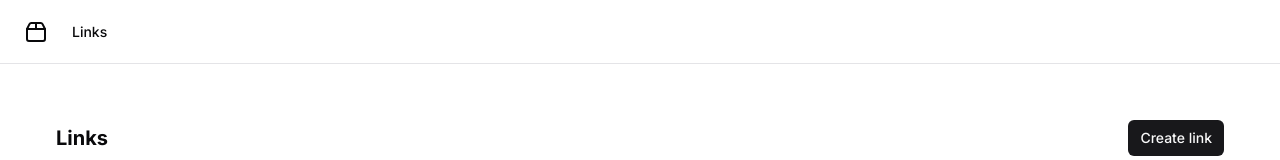
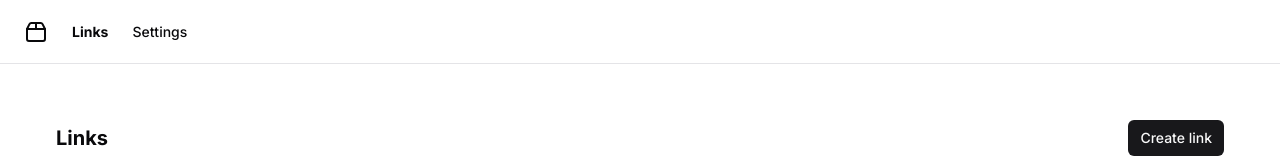
Before and after one commit to advents-io/advents, a Next.js app in the folder apps/app/: page / in a window 1280 px wide. Shown: the top 160 px of the page. Built offline with nearby package versions, Linux system fonts and the light colour scheme; no server answers; the database is empty.

Commit message:
feat: configura header

```diff
--- a/apps/app/src/components/header.tsx
+++ b/apps/app/src/components/header.tsx
@@ -1,34 +1,55 @@
+'use client'
+
 import { Menu, Package2 } from 'lucide-react'
 import Link from 'next/link'
+import { useState } from 'react'
 
+import { NavigationItem } from '@/components/navigation-item'
 import { Button } from '@/components/ui/button'
 import { Sheet, SheetContent, SheetTrigger } from '@/components/ui/sheet'
+import { Routes } from '@/utils/routes'
 
 export const Header = () => {
+  const [isMenuOpen, setIsMenuOpen] = useState(false)
+
+  const closeMenu = () => setIsMenuOpen(false)
+
   return (
     <header className='sticky top-0 flex h-16 items-center gap-4 border-b bg-background px-4 md:px-6'>
-      <nav className='hidden flex-col gap-6 text-lg font-medium md:flex md:flex-row md:items-center md:gap-5 md:text-sm lg:gap-6'>
-        <Link href='#' className='flex items-center gap-2 text-lg font-semibold md:text-base'>
+      <nav className='hidden flex-row items-center gap-6 md:flex'>
+        <Link href={Routes['/']}>
           <Package2 className='h-6 w-6' />
         </Link>
-        <Link href='#' className='transition-colors hover:text-foreground'>
-          Links
-        </Link>
+
+        <NavigationItem href={Routes['/']}>Links</NavigationItem>
+        <NavigationItem href={Routes['/settings']}>Settings</NavigationItem>
       </nav>
-      <Sheet>
+
+      <Sheet open={isMenuOpen} onOpenChange={setIsMenuOpen}>
         <SheetTrigger asChild>
-          <Button variant='outline' size='icon' className='shrink-0 md:hidden'>
-            <Menu className='h-5 w-5' />
-          </Button>
-        </SheetTrigger>
-        <SheetContent side='left'>
-          <nav className='grid gap-6 text-lg font-medium'>
-            <Link href='#' className='flex items-center gap-2 text-lg font-semibold'>
+          <div className='flex flex-1 items-center justify-between md:hidden'>
+            <Link href={Routes['/']}>
               <Package2 className='h-6 w-6' />
             </Link>
-            <Link href='#' className='hover:text-foreground'>
+
+            <Button variant='outline' size='icon'>
+              <Menu className='h-5 w-5' />
+            </Button>
+          </div>
+        </SheetTrigger>
+
+        <SheetContent side='right'>
+          <nav className='grid gap-6'>
+            <Link href={Routes['/']} className='flex items-center gap-2 text-lg font-semibold'>
+              <Package2 className='h-6 w-6' />
+            </Link>
+
+            <NavigationItem onClick={closeMenu} href={Routes['/']}>
               Links
-            </Link>
+            </NavigationItem>
+            <NavigationItem onClick={closeMenu} href={Routes['/settings']}>
+              Settings
+            </NavigationItem>
           </nav>
         </SheetContent>
       </Sheet>
--- /dev/null
+++ b/apps/app/src/components/navigation-item.tsx
@@ -0,0 +1,22 @@
+import Link, { LinkProps } from 'next/link'
+import { usePathname } from 'next/navigation'
+
+interface Props extends LinkProps {
+  children: React.ReactNode
+}
+
+export const NavigationItem = ({ children, ...props }: Props) => {
+  const pathname = usePathname()
+
+  const isActive = pathname === props.href
+
+  return (
+    <Link
+      data-isactive={isActive}
+      className='text-lg font-medium data-[isactive=true]:font-bold md:text-sm'
+      {...props}
+    >
+      {children}
+    </Link>
+  )
+}
```
